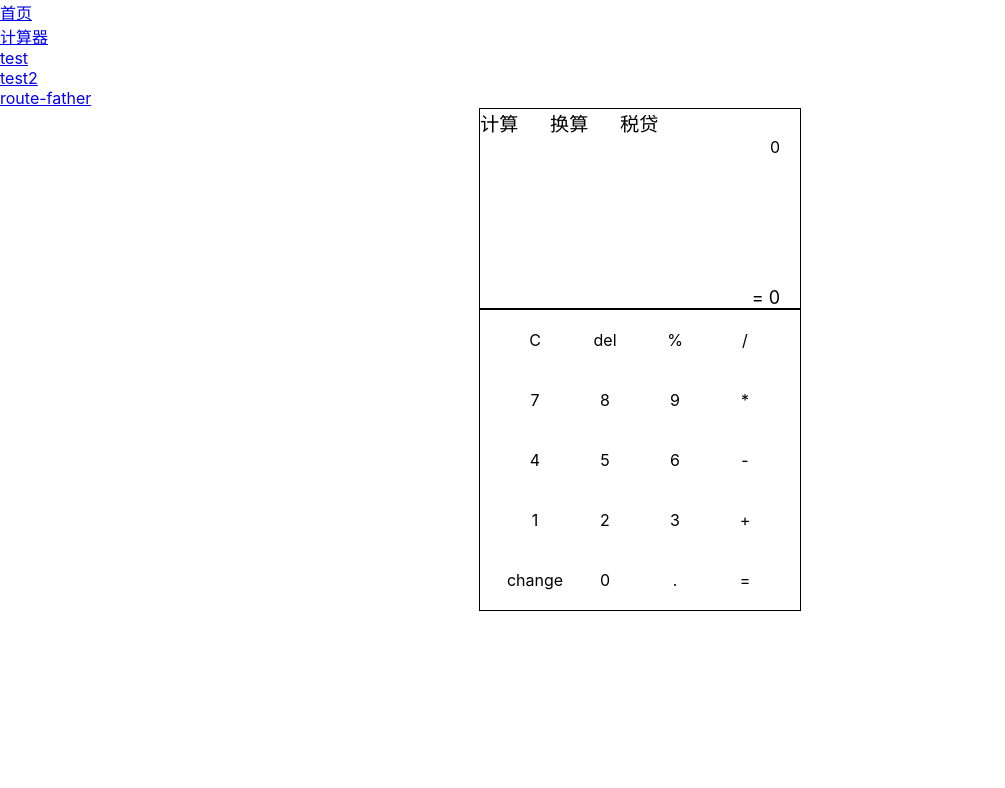
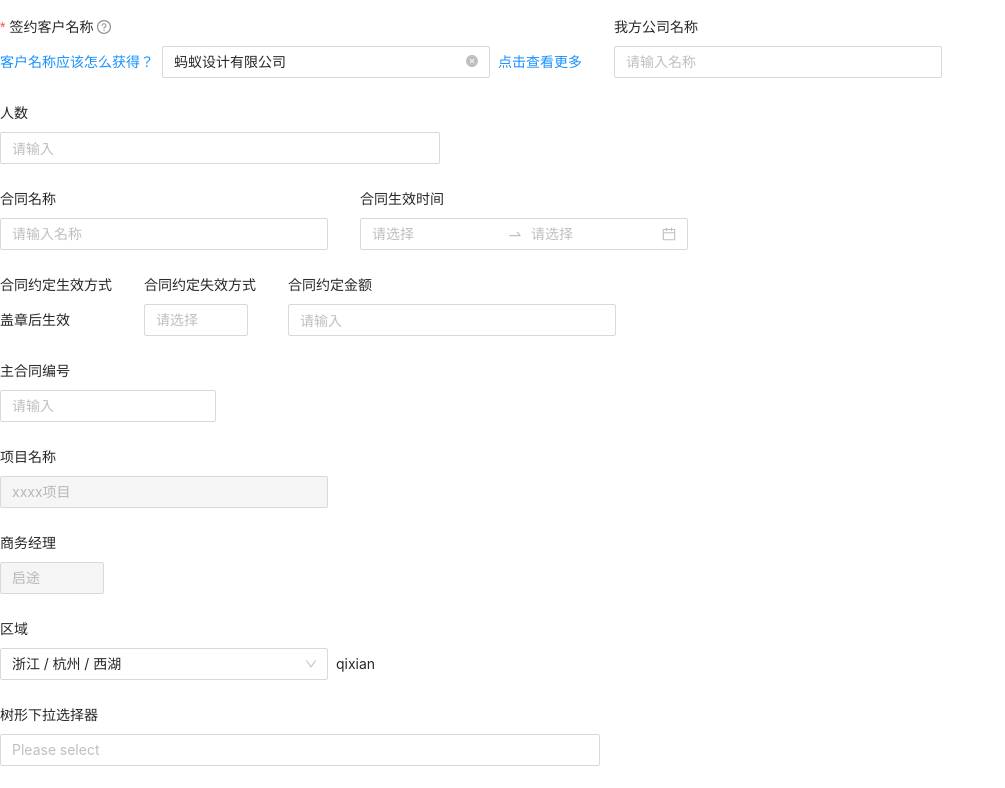
Before and after one commit to jacket-sikaha/practisePJ1, a React (Create React App) app: page /proComponents in a window 1280 px wide. Shown: the top 788 px of the page, without its empty margins (0-1005 px from the left). Built offline with nearby package versions, Linux system fonts and the light colour scheme.

Commit message:
ProComponents的练习准备

```diff
--- a/package.json
+++ b/package.json
@@ -7,6 +7,7 @@
     "@testing-library/jest-dom": "^5.16.5",
     "@testing-library/react": "^13.3.0",
     "@testing-library/user-event": "^13.5.0",
+    "antd": "^4.23.5",
     "react": "^18.2.0",
     "react-dom": "^18.2.0",
     "react-router-dom": "^6.4.1",
--- a/src/App.js
+++ b/src/App.js
@@ -8,6 +8,8 @@ import Test2 from "./page/Test2";
 import Routefather from "./page/Route-father";
 import RouteA from "./page/Route-child1";
 import RouteB from "./page/Route-child2";
+import Error from "./page/Error";
+import ProComponents from "./page/ProComponents";
 //路由配置
 export default function App() {
   return (
@@ -21,13 +23,20 @@ export default function App() {
       <Link to={"/test2"}>test2</Link>
       <br></br>
       <Link to={"/route-father"}>route-father</Link>
+      <br></br>
+      <Link to={"/proComponents"}>proComponents</Link>
+
+      <hr></hr>
 
       <Routes>
         <Route path="/" element={<Home />}></Route>
         <Route path="/calculation" element={<Calculation />}></Route>
+        <Route path="/proComponents" element={<ProComponents />}></Route>
+
         {/* search-param传参方法 就不需要额外的路由配置*/}
         <Route path="/test" element={<Test />}></Route>
-        {/* 对于不带参数的情况，有显示需求的话就需要设置对应路由 */}
+
+        {/* 对于访问不带参数的路由情况，有显示需求的话就需要设置对应路由 */}
         <Route path="/test2" element={<Test2 />}></Route>
         {/* param传参方法 所需要的路由配置*/}
         <Route path="/test2/:id/:name" element={<Test2 />}></Route>
@@ -40,7 +49,7 @@ export default function App() {
         </Route>
 
         {/* 404路由 以上路由无法匹配的时候，该路由负责兜底*/}
-        <Route path="*" element={<Calculation />}></Route>
+        <Route path="*" element={<Error />}></Route>
       </Routes>
     </BrowserRouter>
   );
--- /dev/null
+++ b/src/page/Error/index.js
@@ -0,0 +1,10 @@
+import React from "react";
+
+export default function Error() {
+  return (
+    <div>
+      Error
+      <p>404</p>
+    </div>
+  );
+}
--- a/src/page/Home/index.js
+++ b/src/page/Home/index.js
@@ -12,7 +12,7 @@ export default function Home() {
   };
   const gotest2 = () => {
     navigate("/test2/123/sikara/");
-    //路由的跳转与匹配遵循一一对应   多一个少一个可能就会跳转失败  如以下情况
+    //路由的跳转与匹配遵循一一对应   多一个少一个可能就会跳转失败  如以下情况不对应就跳转失败
     // navigate("/test2/123/sikara/dvsd");
   };
   return (
--- /dev/null
+++ b/src/page/ProComponents/index.tsx
@@ -0,0 +1,288 @@
+import React from "react";
+import type { ProFormInstance } from "@ant-design/pro-components";
+import {
+  ProForm,
+  ProFormCascader,
+  ProFormDatePicker,
+  ProFormDateRangePicker,
+  ProFormDigit,
+  ProFormList,
+  ProFormMoney,
+  ProFormSelect,
+  ProFormText,
+  ProFormTreeSelect,
+} from "@ant-design/pro-components";
+import { message, TreeSelect } from "antd";
+import moment from "moment";
+import { useRef } from "react";
+
+const waitTime = (time: number = 100) => {
+  return new Promise((resolve) => {
+    setTimeout(() => {
+      resolve(true);
+    }, time);
+  });
+};
+
+const treeData = [
+  {
+    title: "Node1",
+    value: "0-0",
+    key: "0-0",
+    children: [
+      {
+        title: "Child Node1",
+        value: "0-0-0",
+        key: "0-0-0",
+      },
+    ],
+  },
+  {
+    title: "Node2",
+    value: "0-1",
+    key: "0-1",
+    children: [
+      {
+        title: "Child Node3",
+        value: "0-1-0",
+        key: "0-1-0",
+      },
+      {
+        title: "Child Node4",
+        value: "0-1-1",
+        key: "0-1-1",
+      },
+      {
+        title: "Child Node5",
+        value: "0-1-2",
+        key: "0-1-2",
+      },
+    ],
+  },
+];
+
+export default function ProComponents() {
+  // return (
+  //   <>
+  //     <div>ProComponents</div>
+
+  //   </>
+  // );
+  const formRef = useRef<
+    ProFormInstance<{
+      name: string;
+      company?: string;
+      useMode?: string;
+    }>
+  >();
+  return (
+    <ProForm<{
+      name: string;
+      company?: string;
+      useMode?: string;
+    }>
+      onFinish={async (values) => {
+        await waitTime(2000);
+        console.log(values);
+        const val1 = await formRef.current?.validateFields();
+        console.log("validateFields:", val1);
+        const val2 = await formRef.current?.validateFieldsReturnFormatValue?.();
+        console.log("validateFieldsReturnFormatValue:", val2);
+        message.success("提交成功");
+      }}
+      formRef={formRef}
+      params={{ id: "100" }}
+      formKey="base-form-use-demo"
+      dateFormatter={(value, valueType) => {
+        console.log("---->", value, valueType);
+        return value.format("YYYY/MM/DD HH:mm:ss");
+      }}
+      request={async () => {
+        await waitTime(100);
+        return {
+          name: "蚂蚁设计有限公司",
+          useMode: "chapter",
+        };
+      }}
+      autoFocusFirstInput
+    >
+      <h1>ProComponents</h1>
+      <ProForm.Group>
+        <ProFormText
+          width="md"
+          name="name"
+          required
+          dependencies={[["contract", "name"]]}
+          addonBefore={<a>客户名称应该怎么获得？</a>}
+          addonAfter={<a>点击查看更多</a>}
+          label="签约客户名称"
+          tooltip="最长为 24 位"
+          placeholder="请输入名称"
+          rules={[{ required: true, message: "这是必填项" }]}
+        />
+        <ProFormText
+          width="md"
+          name="company"
+          label="我方公司名称"
+          placeholder="请输入名称"
+        />
+      </ProForm.Group>
+      <ProForm.Group>
+        <ProFormDigit name="count" label="人数" width="lg" />
+      </ProForm.Group>
+      <ProForm.Group>
+        <ProFormText
+          name={["contract", "name"]}
+          width="md"
+          label="合同名称"
+          placeholder="请输入名称"
+        />
+        <ProFormDateRangePicker
+          width="md"
+          name={["contract", "createTime"]}
+          label="合同生效时间"
+        />
+      </ProForm.Group>
+      <ProForm.Group>
+        <ProFormSelect
+          options={[
+            {
+              value: "chapter",
+              label: "盖章后生效",
+            },
+          ]}
+          readonly
+          width="xs"
+          cacheForSwr
+          name="useMode"
+          label="合同约定生效方式"
+        />
+        <ProFormSelect.SearchSelect
+          width="xs"
+          options={[
+            {
+              value: "time",
+              label: "履行完终止",
+              type: "time",
+              options: [
+                {
+                  value: "time1",
+                  label: "履行完终止1",
+                },
+                {
+                  value: "time2",
+                  label: "履行完终止2",
+                },
+              ],
+            },
+          ]}
+          name="unusedMode"
+          label="合同约定失效方式"
+        />
+        <ProFormMoney
+          width="md"
+          name="money"
+          label="合同约定金额"
+          fieldProps={{
+            numberPopoverRender: true,
+          }}
+        />
+      </ProForm.Group>
+      <ProFormText width="sm" name="id" label="主合同编号" />
+      <ProFormText
+        name="project"
+        width="md"
+        disabled
+        label="项目名称"
+        initialValue="xxxx项目"
+      />
+      <ProFormText
+        width="xs"
+        name="mangerName"
+        disabled
+        label="商务经理"
+        initialValue="启途"
+      />
+      <ProFormCascader
+        width="md"
+        request={async () => [
+          {
+            value: "zhejiang",
+            label: "浙江",
+            children: [
+              {
+                value: "hangzhou",
+                label: "杭州",
+                children: [
+                  {
+                    value: "xihu",
+                    label: "西湖",
+                  },
+                ],
+              },
+            ],
+          },
+          {
+            value: "jiangsu",
+            label: "Jiangsu",
+            children: [
+              {
+                value: "nanjing",
+                label: "Nanjing",
+                children: [
+                  {
+                    value: "zhonghuamen",
+                    label: "Zhong Hua Men",
+                  },
+                ],
+              },
+            ],
+          },
+        ]}
+        name="areaList"
+        label="区域"
+        initialValue={["zhejiang", "hangzhou", "xihu"]}
+        addonAfter={"qixian"}
+      />
+      <ProFormTreeSelect
+        initialValue={["0-0-0"]}
+        label="树形下拉选择器"
+        width={600}
+        request={async () => treeData}
+        fieldProps={{
+          fieldNames: {
+            label: "title",
+          },
+          treeCheckable: true,
+          showCheckedStrategy: TreeSelect.SHOW_PARENT,
+          placeholder: "Please select",
+        }}
+      />
+      <ProFormDatePicker
+        name="date"
+        transform={(value) => {
+          return {
+            date: moment(value).unix(),
+          };
+        }}
+      />
+      <ProFormList
+        name="datas"
+        initialValue={[{ date: "2022-10-12 10:00:00" }]}
+      >
+        {() => {
+          return (
+            <ProFormDatePicker
+              name="date"
+              transform={(value) => {
+                return {
+                  date: moment(value).unix(),
+                };
+              }}
+            />
+          );
+        }}
+      </ProFormList>
+    </ProForm>
+  );
+}
```
